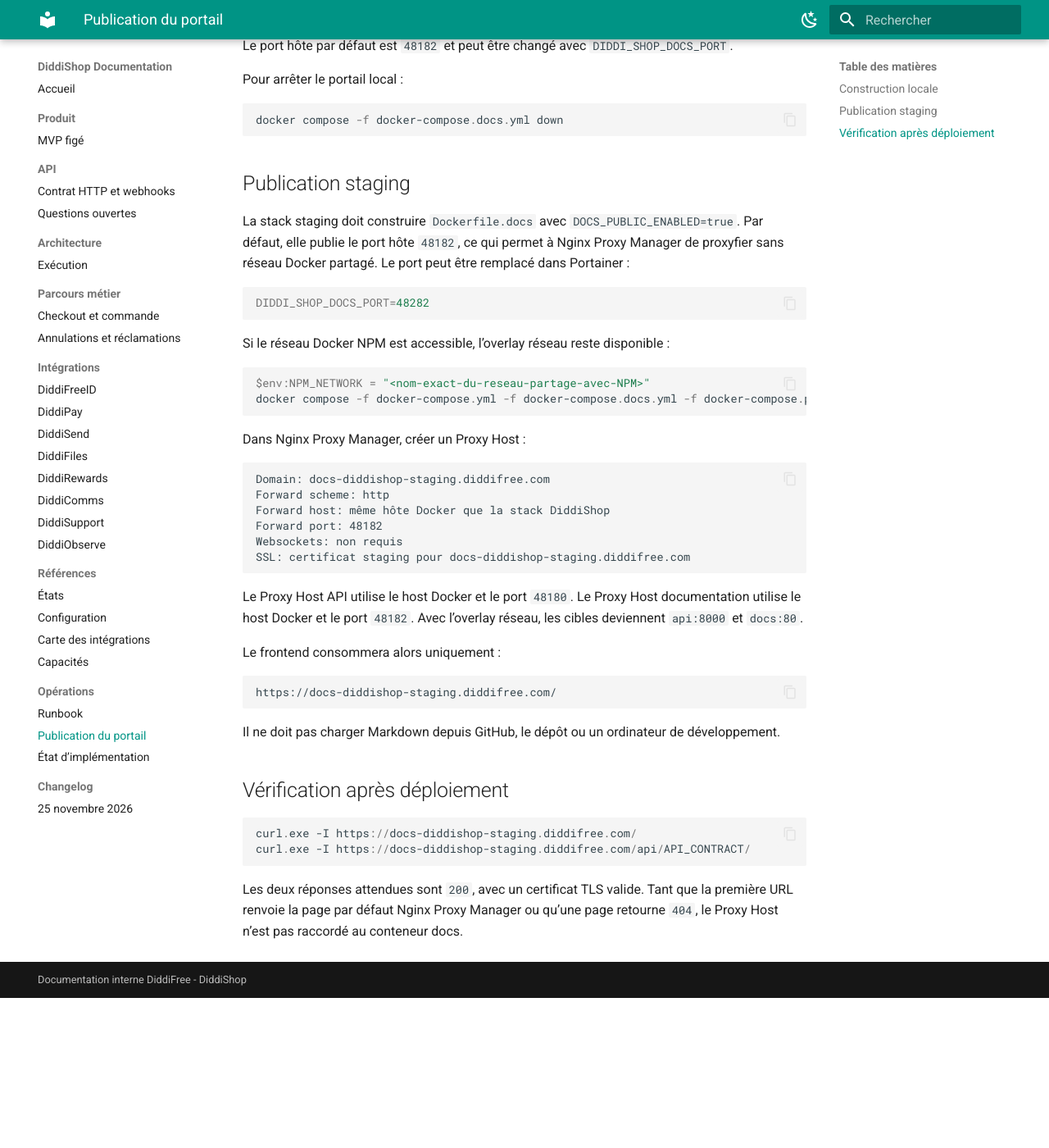
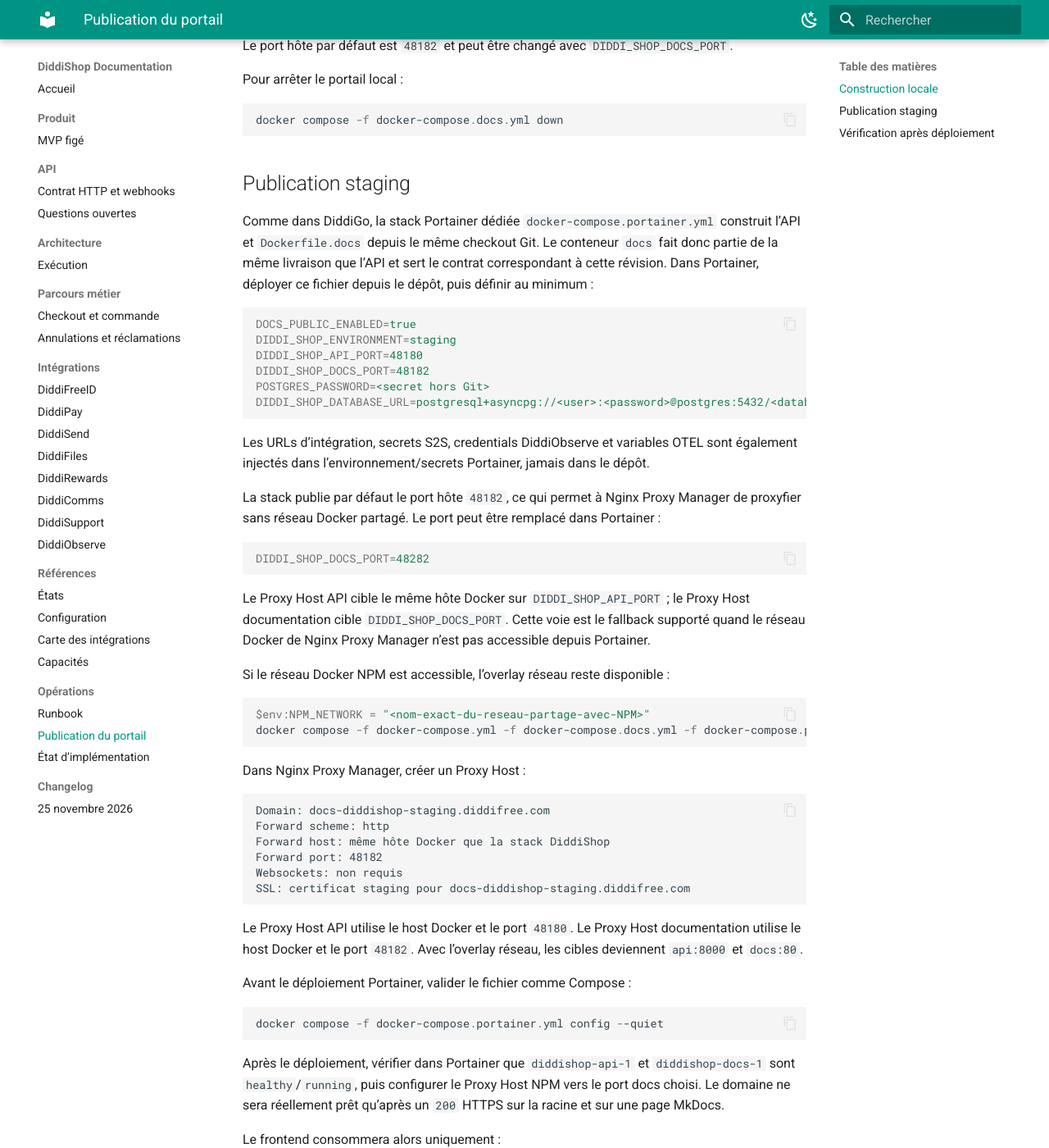
Before and after one commit to DIDDI-FREE/diddi-shop-backend-staging, an MkDocs documentation site: the page built from docs/operations/documentation-portal.md, in a window 1280 px wide and 1400 px high, scrolled down 373 px. Shown: the whole window at 82% size. Built offline with MkDocs 1.6.1 and Material for MkDocs 9.7.7, drawn with Linux system fonts in a browser that asks for light colours; before the commit the page ends 1590 px from its top, so only the background shows below that.

Commit message:
feat(docs): add Portainer MkDocs stack

````diff
--- a/docs/operations/documentation-portal.md
+++ b/docs/operations/documentation-portal.md
@@ -23,14 +23,37 @@ docker compose -f docker-compose.docs.yml down
 
 ## Publication staging
 
-La stack staging doit construire `Dockerfile.docs` avec
-`DOCS_PUBLIC_ENABLED=true`. Par défaut, elle publie le port hôte `48182`, ce
-qui permet à Nginx Proxy Manager de proxyfier sans réseau Docker partagé.
-Le port peut être remplacé dans Portainer :
+Comme dans DiddiGo, la stack Portainer dédiée
+`docker-compose.portainer.yml` construit l’API et `Dockerfile.docs` depuis le
+même checkout Git. Le conteneur `docs` fait donc partie de la même livraison
+que l’API et sert le contrat correspondant à cette révision. Dans Portainer,
+déployer ce fichier depuis le dépôt, puis définir au minimum :
+
+```ini
+DOCS_PUBLIC_ENABLED=true
+DIDDI_SHOP_ENVIRONMENT=staging
+DIDDI_SHOP_API_PORT=48180
+DIDDI_SHOP_DOCS_PORT=48182
+POSTGRES_PASSWORD=<secret hors Git>
+DIDDI_SHOP_DATABASE_URL=postgresql+asyncpg://<user>:<password>@postgres:5432/<database>
+```
+
+Les URLs d’intégration, secrets S2S, credentials DiddiObserve et variables
+OTEL sont également injectés dans l’environnement/secrets Portainer, jamais
+dans le dépôt.
+
+La stack publie par défaut le port hôte `48182`, ce qui permet à Nginx Proxy
+Manager de proxyfier sans réseau Docker partagé. Le port peut être remplacé
+dans Portainer :
 
 ```ini
 DIDDI_SHOP_DOCS_PORT=48282
 ```
+
+Le Proxy Host API cible le même hôte Docker sur `DIDDI_SHOP_API_PORT` ; le
+Proxy Host documentation cible `DIDDI_SHOP_DOCS_PORT`. Cette voie est le
+fallback supporté quand le réseau Docker de Nginx Proxy Manager n’est pas
+accessible depuis Portainer.
 
 Si le réseau Docker NPM est accessible, l’overlay réseau reste disponible :
 
@@ -54,6 +77,17 @@ Le Proxy Host API utilise le host Docker et le port `48180`. Le Proxy Host
 documentation utilise le host Docker et le port `48182`. Avec l’overlay réseau,
 les cibles deviennent `api:8000` et `docs:80`.
 
+Avant le déploiement Portainer, valider le fichier comme Compose :
+
+```powershell
+docker compose -f docker-compose.portainer.yml config --quiet
+```
+
+Après le déploiement, vérifier dans Portainer que `diddishop-api-1` et
+`diddishop-docs-1` sont `healthy`/`running`, puis configurer le Proxy Host NPM
+vers le port docs choisi. Le domaine ne sera réellement prêt qu’après un
+`200` HTTPS sur la racine et sur une page MkDocs.
+
 Le frontend consommera alors uniquement :
 
 ```text
````
Also changed, not shown: README.md (+7 -0 lines), docker-compose.portainer.yml (added, +112 -0 lines), docs/IMPLEMENTATION-STATUS.md (+5 -1 lines), docs/decisions/DECISIONS.md (+9 -0 lines), tasks/S15-IMPLEMENTATION-2026-11-25.md (added, +19 -0 lines), tasks/S15-PLAN-2026-11-25.md (added, +21 -0 lines), tasks/todo.md (+1 -0 lines), 1 other file.
